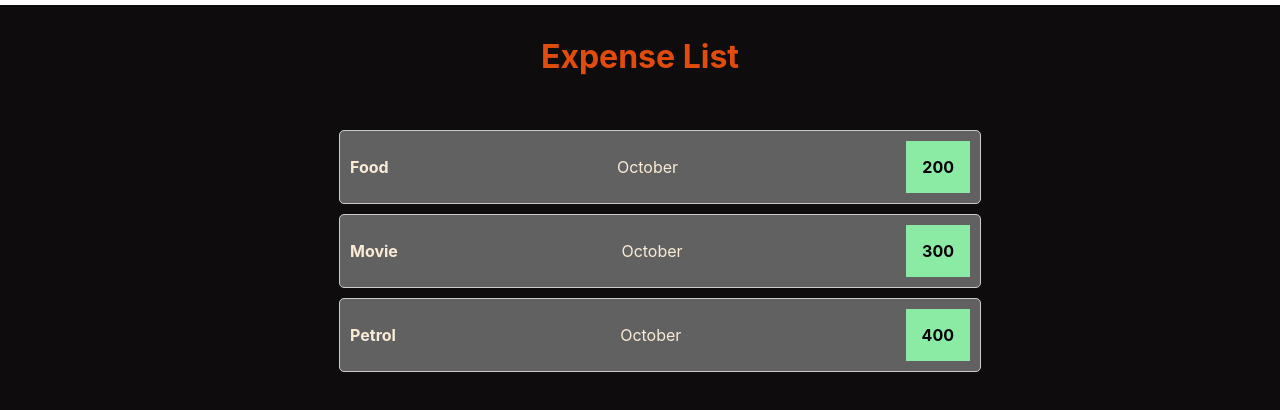
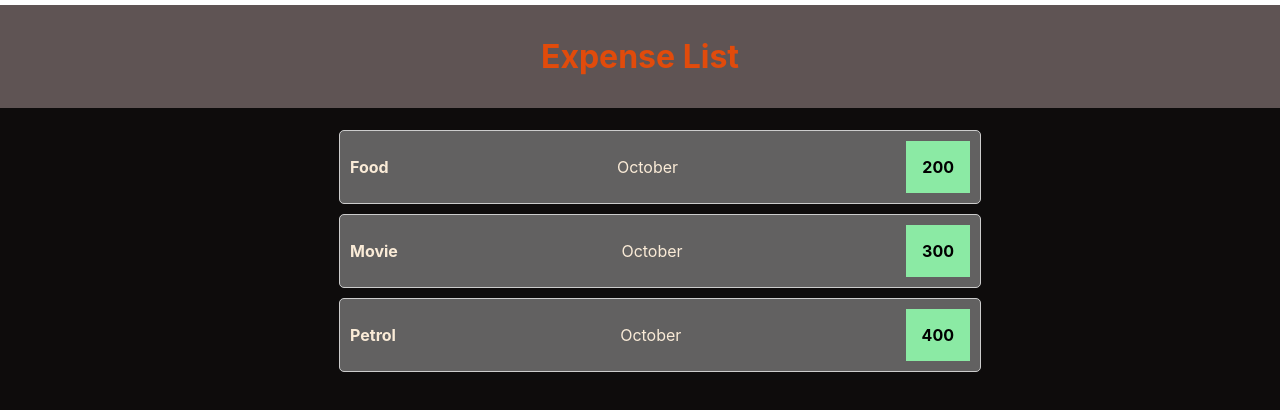
Before and after one commit to vaibhavsingh9798/react-deep-dive, a React (Create React App) app: page / in a window 1280 px wide. Shown: the top 410 px of the page. Built offline with nearby package versions, Linux system fonts and the light colour scheme.

Commit message:
update file structure and function

```diff
--- a/src/App.js
+++ b/src/App.js
@@ -1,6 +1,6 @@
 
 import './App.css';
-import Expense from './components/Expense';
+import Expense from './components/Expenses/Expense';
 
 function App() {
   let items = [{name:"Food",price:200,date: new Date().getMonth()},{name:"Movie",price:300,date:new Date().getMonth()},{name:"Petrol",price:400,date: new Date().getMonth()}]
--- a/src/components/Expense.js
+++ b/src/components/Expenses/Expense.js
@@ -1,10 +1,14 @@
 import './Expense.css'
-function Expense(props){
+import Card from '../UI/Card';
+const Expense = (props) => {
   const months = ["January","February","March","April","May","June","July", "August",  "September", "October",  "November", "December" ];
    return(
     <>
+
        <div className="expenses-container">
+       <Card>
       <h1>Expense List</h1>
+      </Card>
       <ul className="expenses-list">
         {props.items.map((expense, index) => (
           <li key={index} className="expense-item">
@@ -15,6 +19,7 @@ function Expense(props){
         ))}
       </ul>
     </div>
+
   </>
    )
 }
--- /dev/null
+++ b/src/components/UI/Card.css
@@ -0,0 +1,3 @@
+.card{
+    background-color: rgb(95, 84, 84);
+}
--- /dev/null
+++ b/src/components/UI/Card.js
@@ -0,0 +1,7 @@
+import './Card.css';
+const Card = (props) => {
+    console.log('data--',props.children)
+ return <div className="card">{props.children}</div>
+}
+
+export default Card;
```
Also changed, not shown: src/components/Expenses/Expense.css (renamed from src/components/Expense.css).
